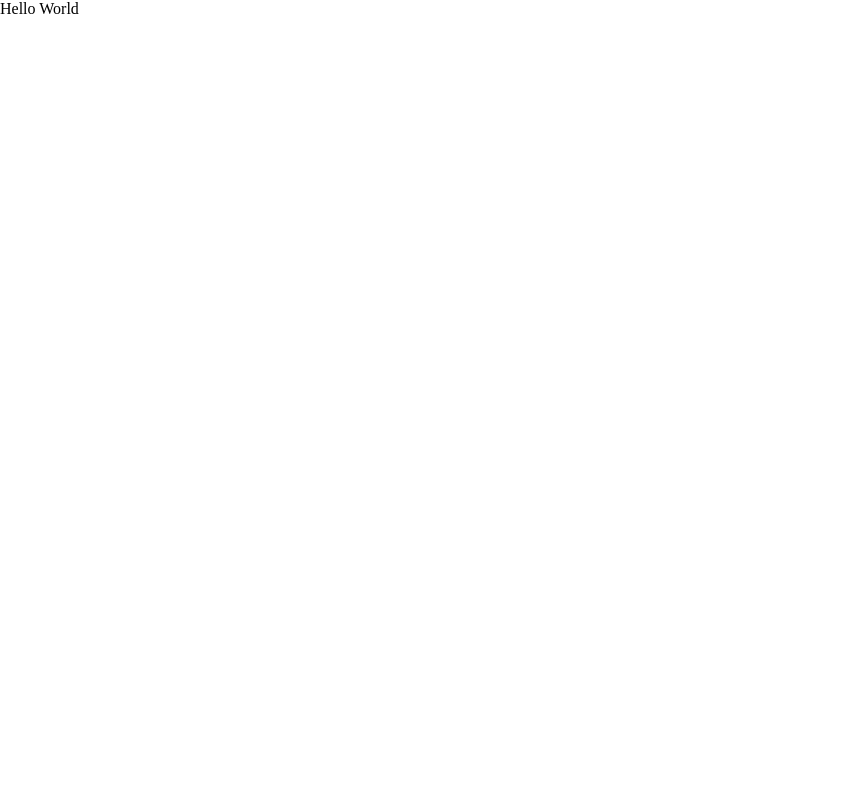
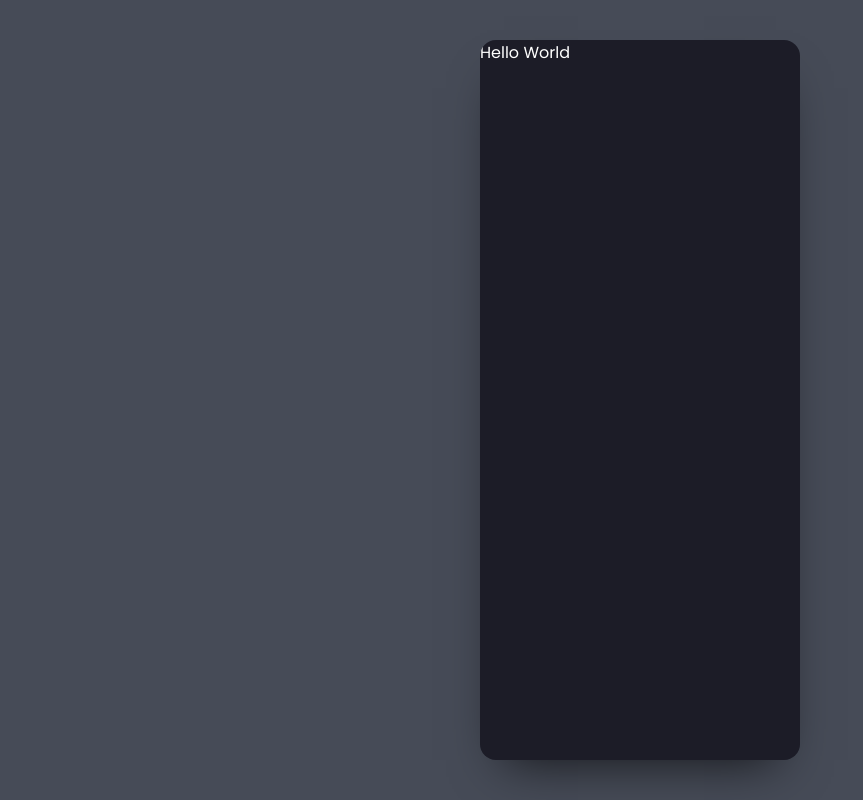
Before and after one commit to rezaduha/movie-ticket-booking-web, a Vue app: page / in a window 1280 px wide. Shown: the whole page, without its empty margins (0-863 px from the left). Built offline with nearby package versions, Linux system fonts and the light colour scheme.

Commit message:
style(global): styling base layout

```diff
--- a/src/App.vue
+++ b/src/App.vue
@@ -3,9 +3,10 @@ import { RouterView } from 'vue-router'
 </script>
 
 <template>
-  <RouterView />
+  <main>
+    <RouterView />
+  </main>
 </template>
 
 <style scoped>
-
 </style>
--- a/src/assets/style/main.scss
+++ b/src/assets/style/main.scss
@@ -1,5 +1,48 @@
+@import url('https://fonts.googleapis.com/css2?family=Poppins:wght@200;300;400;500;600;700&display=swap');
+
 * {
   margin: 0;
   padding: 0;
   box-sizing: border-box;
 }
+
+button {
+  cursor: pointer;
+  border: none;
+  outline: none;
+}
+
+body {
+  font-family: 'Poppins', sans-serif;
+  background-color: #1c1c27;
+  color: #ffffff;
+}
+
+#app {
+  width: 100%;
+}
+
+@media only screen and (min-width: 480px) {
+  body {
+    display: flex;
+    align-items: center;
+    justify-content: center;
+    height: 100vh;
+    background-color: #464b57;
+  }
+
+  #app {
+    position: relative;
+    height: 90vh;
+    overflow: scroll;
+    width: 320px;
+    background-color: #1c1c27;
+    border-radius: 16px;
+    box-shadow: 0px 24px 48px -24px rgba($color: #000000, $alpha: 0.75);
+    scrollbar-width: none;
+
+    &::-webkit-scrollbar {
+      display: none;
+    }
+  }
+}
```
